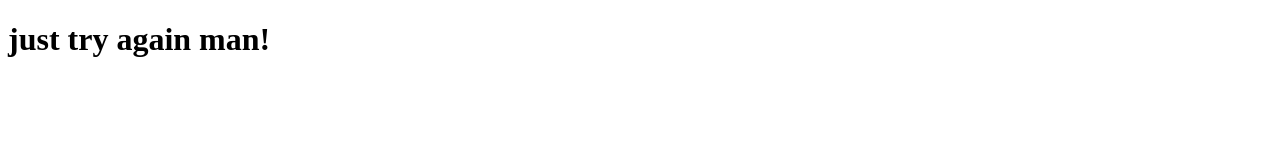
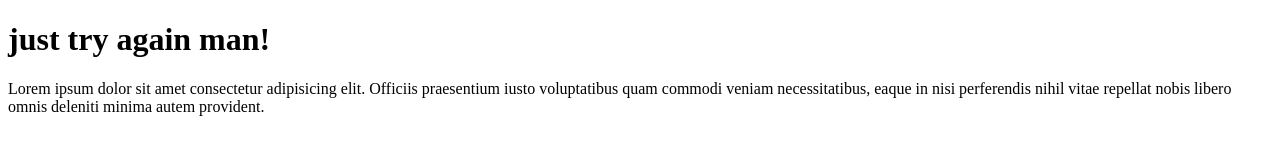
Before and after one commit to heriansah/git-test, a plain HTML site: page index.html in a window 1280 px wide. Drawn offline with Linux system fonts and the light colour scheme.

Commit message:
add paragraph

```diff
--- a/index.html
+++ b/index.html
@@ -8,5 +8,6 @@
 </head>
 <body>
     <h1>just try again man!</h1>
+    <p>Lorem ipsum dolor sit amet consectetur adipisicing elit. Officiis praesentium iusto voluptatibus quam commodi veniam necessitatibus, eaque in nisi perferendis nihil vitae repellat nobis libero omnis deleniti minima autem provident.</p>
 </body>
 </html>
```
